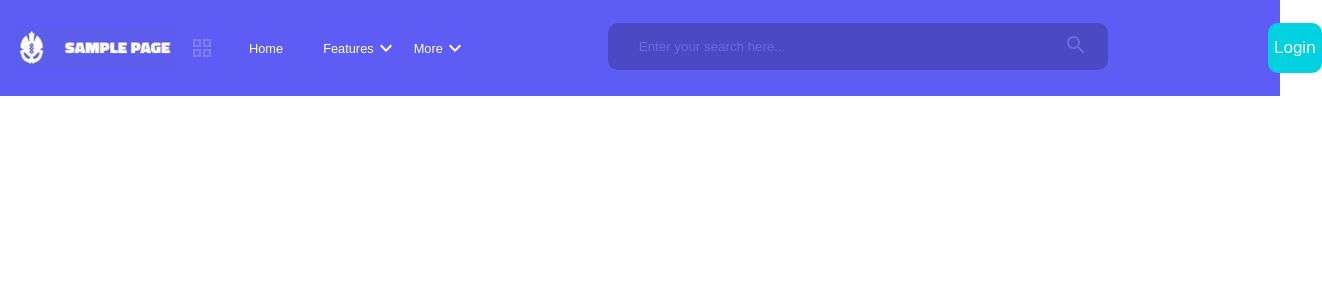
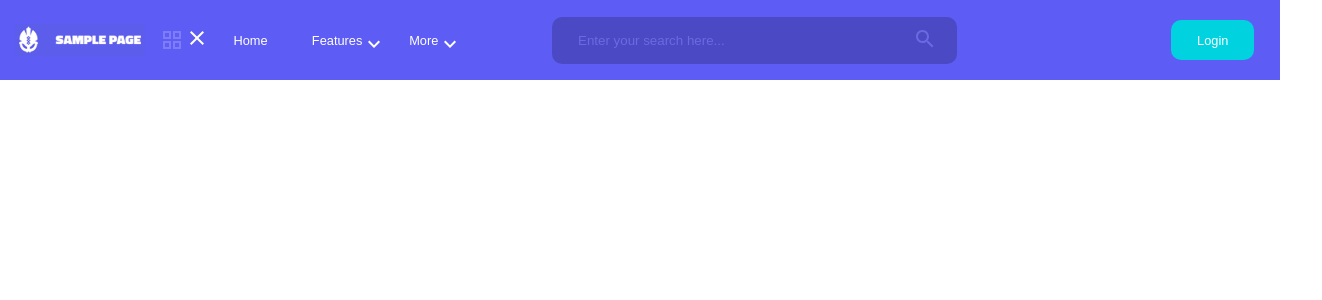
Before and after one commit to Panda-Aadham/OnlyCoders-Sample-Page, a React (Create React App) app: page / in a window 1280 px wide. Shown: the top 300 px of the page, 1322 px wide, since content can reach past the window. Built offline with nearby package versions, Linux system fonts and the light colour scheme; a web font is replaced by a local one.

Commit message:
Changes css for navbar

```diff
--- a/src/components/Header/Header.css
+++ b/src/components/Header/Header.css
@@ -3,25 +3,45 @@
   display: flex;
   align-items: center;
   min-height: 55px;
-  height: 12vh;
+  height: 10vh;
 }
 
-.nav-menu {
+.nav-branding {
+  align-items: center;
+  display: flex;
+  width: 15vw;
+}
+
+.nav-logo {
+  width: 70%;
+  padding: 15px;
+}
+.nav-menu-btn {
+  color: #ffff;
+}
+
+.nav-buttons {
   position: relative;
   display: flex;
   align-items: center;
   height: 12vh;
-  width: 35vw;
+  width: 20vw;
 }
 
-.nav-secondary {
+.nav-search {
+  position: relative;
   display: flex;
-  width: 65vw;
+  justify-content: center;
+  width: 50vw;
 }
 
-.logo {
-  width: 20vh;
-  padding: 15px;
+.nav-login {
+  position: relative;
+  display: flex;
+  justify-content: right;
+  height: 50%;
+  margin-right: 1vw;
+  width: 15vw;
 }
 
 .grid-icon {
@@ -33,8 +53,7 @@
   position: relative;
   font-family: 'Signika Negative', sans-serif;
   font-size: 1vw;
-  height: 100%;
-  width: 18vh;
+  width: 18vw;
   background-color: #5d5df5;
   color: #fff;
   border: none;
@@ -43,35 +62,33 @@
   transition: background-color 0.3s;
 }
 
+.nav-button:hover {
+  background-color: #4b4ac4;
+}
+
 .dropdown-caret {
   position: absolute;
   top: 37%;
   color: #fff;
 }
 
-.nav-button:hover {
-  background-color: #4b4ac4;
-}
-
-.nav-login {
+.nav-login-btn {
   font-family: 'Signika Negative', sans-serif;
-  font-size: 17px;
+  font-size: 1vw;
   margin-left: auto;
   margin-right: 1vw;
-  display: flex;
-  align-items: center;
   justify-content: center;
-  height: 50px;
-  width: 110px;
   background-color: #00d2e0;
   color: #fff;
+  width: 45%;
+  height: 100%;
   border: none;
   border-radius: 10px;
   cursor: pointer;
   transition: background-color 0.3s;
 }
 
-.nav-login:hover {
+.nav-login-btn:hover {
   background-color: #00939d;
 }
 
--- a/src/components/Header/Header.tsx
+++ b/src/components/Header/Header.tsx
@@ -1,9 +1,10 @@
 import React, { useState } from "react";
 import DropdownMenu from './Dropdown/DropdownMenu.tsx';
 import Searchbar from "./Searchbar/Searchbar.tsx";
-import { Navbar, Button, Row, Col } from 'react-bootstrap';
+import { Navbar, Button } from 'react-bootstrap';
+import MenuIcon from '@mui/icons-material/Menu';
+import CloseIcon from '@mui/icons-material/Close';
 import GridViewIcon from '@mui/icons-material/GridView';
-import { CSSTransition } from 'react-transition-group';
 import KeyboardArrowDownIcon from '@mui/icons-material/KeyboardArrowDown';
 import { featureItems, moreItems } from "./Dropdown/dropdownItems.tsx";
 import "./Header.css";
@@ -11,30 +12,40 @@ import "./Header.css";
 const Header = () => {
   const [hoverOnFeature, setHoverOnFeature] = useState(false);
   const [hoverOnMore, setHoverOnMore] = useState(false);
+  const [openMobileMenu, setOpenMobileMenu] = useState(false)
 
-  const onMouseEnter = (setOpen: (arg0: boolean) => void) => {
+  const handleMouseEnter = (setOpen: (arg0: boolean) => void) => {
     setOpen(true);
   };
 
-  const onMouseLeave = (setOpen: (arg0: boolean) => void) => {
+  const handleMouseLeave = (setOpen: (arg0: boolean) => void) => {
     setOpen(false);
   };
+  const handleClick = () => {
+    setOpenMobileMenu(!openMobileMenu)
+  }
 
   return (
     <Navbar fixed="top">
-      <Row className="nav">
-        <Col className="nav-menu">
-          <img className="logo" src={process.env.PUBLIC_URL + '/images/logo.png'} alt="company logo" />
+      <ul className={openMobileMenu ? "nav active" : "nav"} >
+        <li className="nav-branding">
+          <img className="nav-logo" src={process.env.PUBLIC_URL + '/images/logo.png'} alt="company logo" />
           <GridViewIcon className="grid-icon" />
+        </li>
+        <div className='menu-icon' onClick={handleClick}>
+          {openMobileMenu ? <MenuIcon className="nav-menu-btn"/>
+          : <CloseIcon className="nav-menu-btn"/>}
+        </div>
+        <li className="nav-buttons">
           <Button variant="primary" type="submit" className="nav-button">Home</Button>
           <Button
             variant="primary"
             type="submit"
             className="nav-button"
-            onMouseEnter={() => {onMouseEnter(setHoverOnFeature)}}
-            onMouseLeave={() => {onMouseLeave(setHoverOnFeature)}}
+            onMouseEnter={() => {handleMouseEnter(setHoverOnFeature)}}
+            onMouseLeave={() => {handleMouseLeave(setHoverOnFeature)}}
             >
-            Features
+            {featureItems.label}
             <KeyboardArrowDownIcon className='dropdown-caret'/>
             <DropdownMenu isOpen={hoverOnFeature} items={featureItems}/>
           </Button>
@@ -42,19 +53,21 @@ const Header = () => {
             variant="primary"
             type="submit"
             className="nav-button"
-            onMouseEnter={() => {onMouseEnter(setHoverOnMore)}}
-            onMouseLeave={() => {onMouseLeave(setHoverOnMore)}}
+            onMouseEnter={() => {handleMouseEnter(setHoverOnMore)}}
+            onMouseLeave={() => {handleMouseLeave(setHoverOnMore)}}
             >
-            More
+            {moreItems.label}
             <KeyboardArrowDownIcon className='dropdown-caret'/>
             <DropdownMenu isOpen={hoverOnMore} items={moreItems} />
           </Button>
-        </Col>
-        <Col className="nav-secondary">
+        </li>
+        <li className="nav-search">
           <Searchbar />
-          <Button variant="primary" type="submit" className="nav-login">Login</Button>
-        </Col>
-      </Row>
+        </li>
+        <li className="nav-login">
+          <Button variant="primary" type="submit" className="nav-login-btn">Login</Button>
+        </li>
+      </ul>
     </Navbar>
   )
 }
--- a/src/components/Header/Searchbar/Searchbar.css
+++ b/src/components/Header/Searchbar/Searchbar.css
@@ -1,21 +1,21 @@
 .searchbar {
     position: relative;
-    margin-inline: 20vh;
+    margin-right: 3vw;
     display: flex;
     justify-content: center;
     height: 100%;
-    max-width: 500px;
+    width: 80%;
 }
 
 .search-textfield {
-    flex: 1;
     font-family: 'Signika Negative', sans-serif;
     border-top-left-radius: 10px;
     border-bottom-left-radius: 10px;
     outline: none;
     border: none;
     padding: 10px;
-    width: 52vw;
+    min-width: 65px;
+    width: 65%;
     background-color: #4b4ac4;
     color: #ffff;
     text-indent: 5%;
@@ -23,7 +23,7 @@
 
 .search-textfield::placeholder {
     color: #6b6ae1;
-  }
+}
 
 .search-submit {
     padding: 10px 20px;
@@ -34,8 +34,14 @@
     border-bottom-right-radius: 10px;
     cursor: pointer;
     transition: color 0.2s;
-  }
+}
 
 .search-submit:hover {
   color: #ffff;
 }
+
+@media screen and (max-width: 960px) {
+  .searchbar {
+      width: 30vw;
+  }
+}
```
